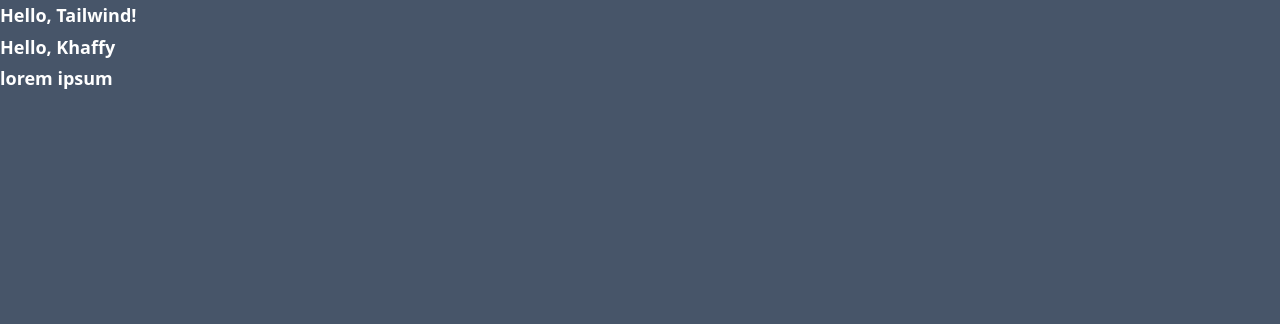
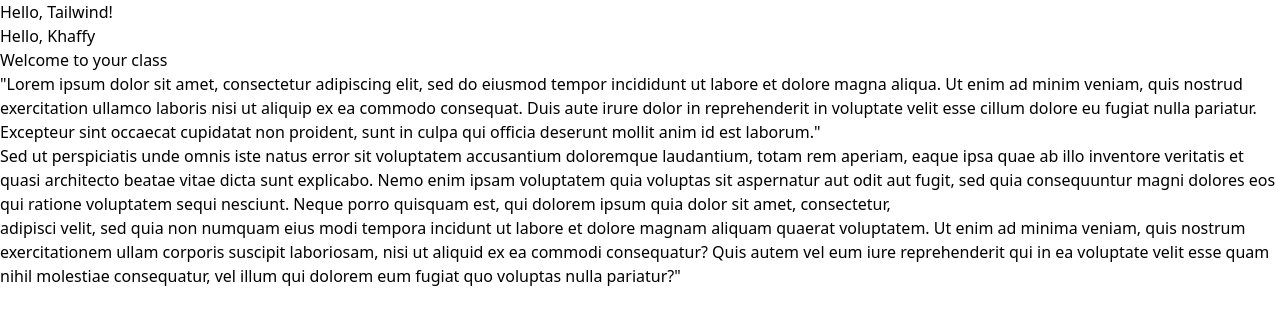
Before and after one commit to Khaffycodes/tailwind, a Next.js app: page / in a window 1280 px wide. Shown: the top 324 px of the page. Built offline with nearby package versions, Linux system fonts and the light colour scheme.

Commit message:
learning typography

```diff
--- a/app/globals.css
+++ b/app/globals.css
@@ -5,6 +5,6 @@
 @layer base {
   html {
     /* background-color: lime; */
-    @apply bg-slate-600  text-white text-lg font-bold;
+    /* @apply bg-slate-600  text-white text-lg font-bold; */
   }
 }
--- a/app/page.js
+++ b/app/page.js
@@ -4,9 +4,36 @@
 export default function Home() {
   return (
     <div>
-      <h1 className="text-greeny mb-3">Hello, Tailwind!</h1>
-      <h1 className="">Hello, Khaffy</h1>
-      <p className="mb-4 bg-purple-500">lorem ipsum</p>
+      <h1 className="text-3xl">Hello, Tailwind!</h1>
+      <h2 className="text-2xl">Hello, Khaffy</h2>
+      <h3 className="text-xl">Welcome to your class</h3>
+      <p className="text-base">
+        "Lorem ipsum dolor sit amet, consectetur adipiscing elit, sed do eiusmod
+        tempor incididunt ut labore et dolore magna aliqua. Ut enim ad minim
+        veniam, quis nostrud exercitation ullamco laboris nisi ut aliquip ex ea
+        commodo consequat. Duis aute irure dolor in reprehenderit in voluptate
+        velit esse cillum dolore eu fugiat nulla pariatur. Excepteur sint
+        occaecat cupidatat non proident, sunt in culpa qui officia deserunt
+        mollit anim id est laborum."
+      </p>
+      <p className="text-sm">
+        Sed ut perspiciatis unde omnis iste natus error sit voluptatem
+        accusantium doloremque laudantium, totam rem aperiam, eaque ipsa quae ab
+        illo inventore veritatis et quasi architecto beatae vitae dicta sunt
+        explicabo. Nemo enim ipsam voluptatem quia voluptas sit aspernatur aut
+        odit aut fugit, sed quia consequuntur magni dolores eos qui ratione
+        voluptatem sequi nesciunt. Neque porro quisquam est, qui dolorem ipsum
+        quia dolor sit amet, consectetur,{' '}
+      </p>
+      <p className="note text-xs">
+        adipisci velit, sed quia non numquam eius modi tempora incidunt ut
+        labore et dolore magnam aliquam quaerat voluptatem. Ut enim ad minima
+        veniam, quis nostrum exercitationem ullam corporis suscipit laboriosam,
+        nisi ut aliquid ex ea commodi consequatur? Quis autem vel eum iure
+        reprehenderit qui in ea voluptate velit esse quam nihil molestiae
+        consequatur, vel illum qui dolorem eum fugiat quo voluptas nulla
+        pariatur?"
+      </p>
 
       {/* <h1 className="text-greeny mb-3 text-xs lg:text-3xl">Hello, Tailwind!</h1>
       <h1 className="bg-[#bada55]">Hello, Tailwind!</h1>
```
